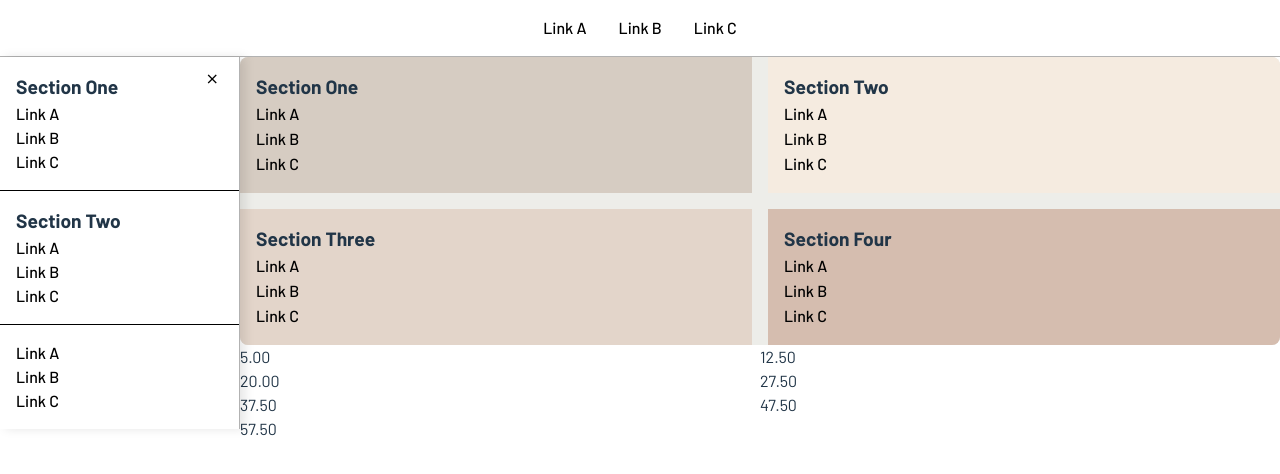
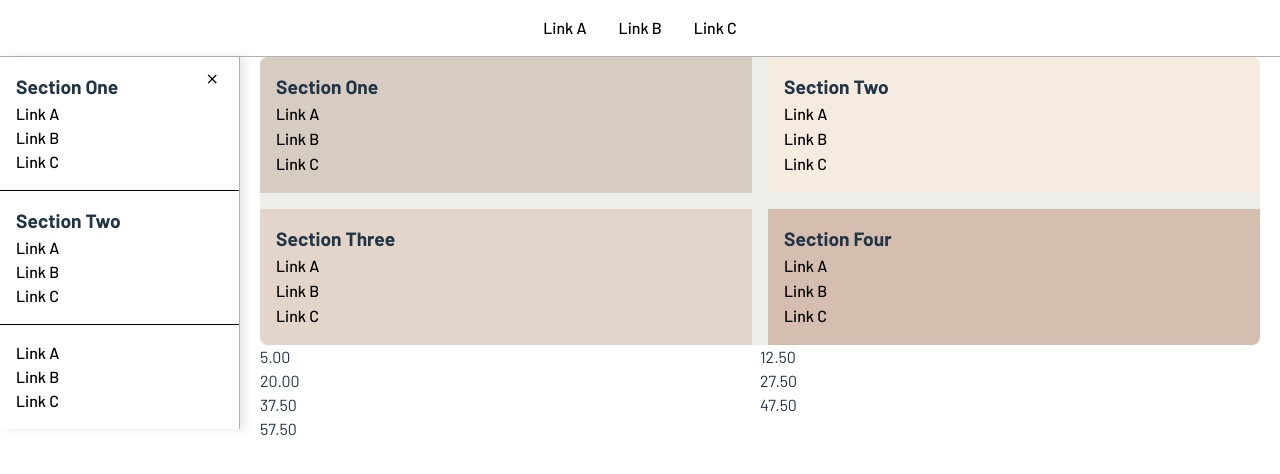
Before and after one commit to nitinsuri/test-site-for-experimetns, a React (Vite) app: page / in a window 1280 px wide. Shown: the top 474 px of the page. Built offline with nearby package versions, Linux system fonts and the light colour scheme.

Commit message:
ui fixes

```diff
--- a/src/App.scss
+++ b/src/App.scss
@@ -1,3 +1,5 @@
+$leftNavWidth: 240px;
+
 *,
 *::before,
 *::after {
@@ -22,11 +24,11 @@ main {
   justify-content: flex-start;
   align-items: flex-start;
   &.active {
-    grid-template-columns: 240px 1fr;
+    grid-template-columns: $leftNavWidth 1fr;
     column-gap: 2rem;
   }
   & > section {
-    width: calc(100% - 240px);
+    width: calc(100% - ($leftNavWidth + 40px));
     margin: 0 auto;
   }
 }
```
